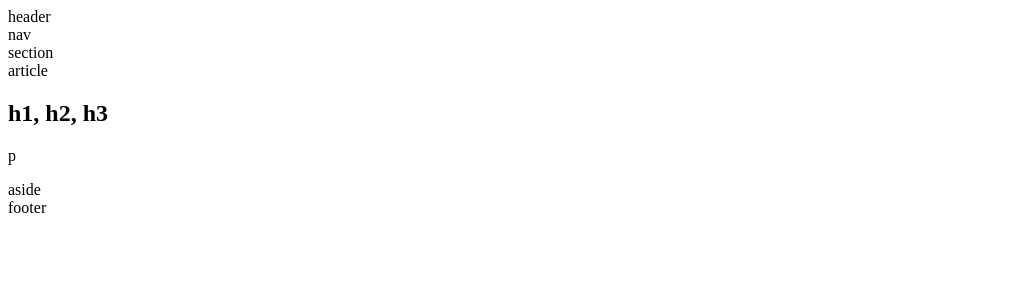
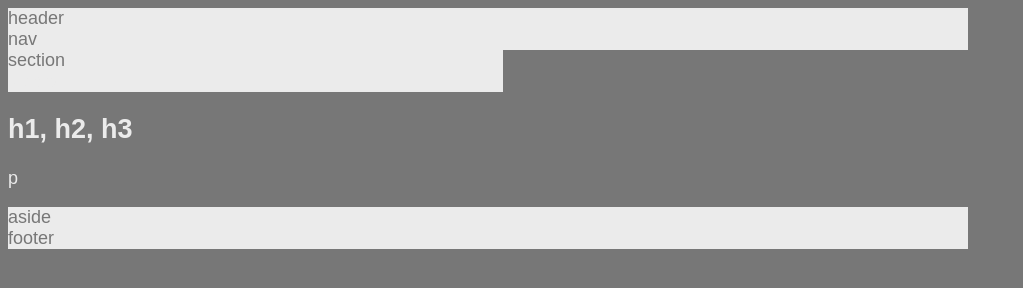
Before and after one commit to eozuna3/HW-Wireframe, a plain HTML site: page index.html in a window 1280 px wide. Shown: the whole page, without its empty margins (0-1023 px from the left). Drawn offline with Linux system fonts and the light colour scheme.

Commit message:
Basic css code added to css file, and link for css added to html file

```diff
--- a/index.html
+++ b/index.html
@@ -4,6 +4,8 @@
 <head>
     <meta charset="UTF-8">
     <title>Building a Wireframe</title>
+
+    <link rel="stylesheet" href="style.css">
 </head>
 
 <body>
--- a/style.css
+++ b/style.css
@@ -0,0 +1,24 @@
+body
+{
+  font-family: Arial, "Helvetica Neue", Helvetica, sans-serif;
+  color: #777;
+  background: #777;
+  width: 960px;
+  font-size: 18px;
+}
+
+header, nav, section, aside, footer
+{
+  background: #ebebeb;
+}
+
+article
+{
+  color: #ebebeb;
+  background: #777;
+}
+
+section
+{
+  width: 495px;
+}
```
